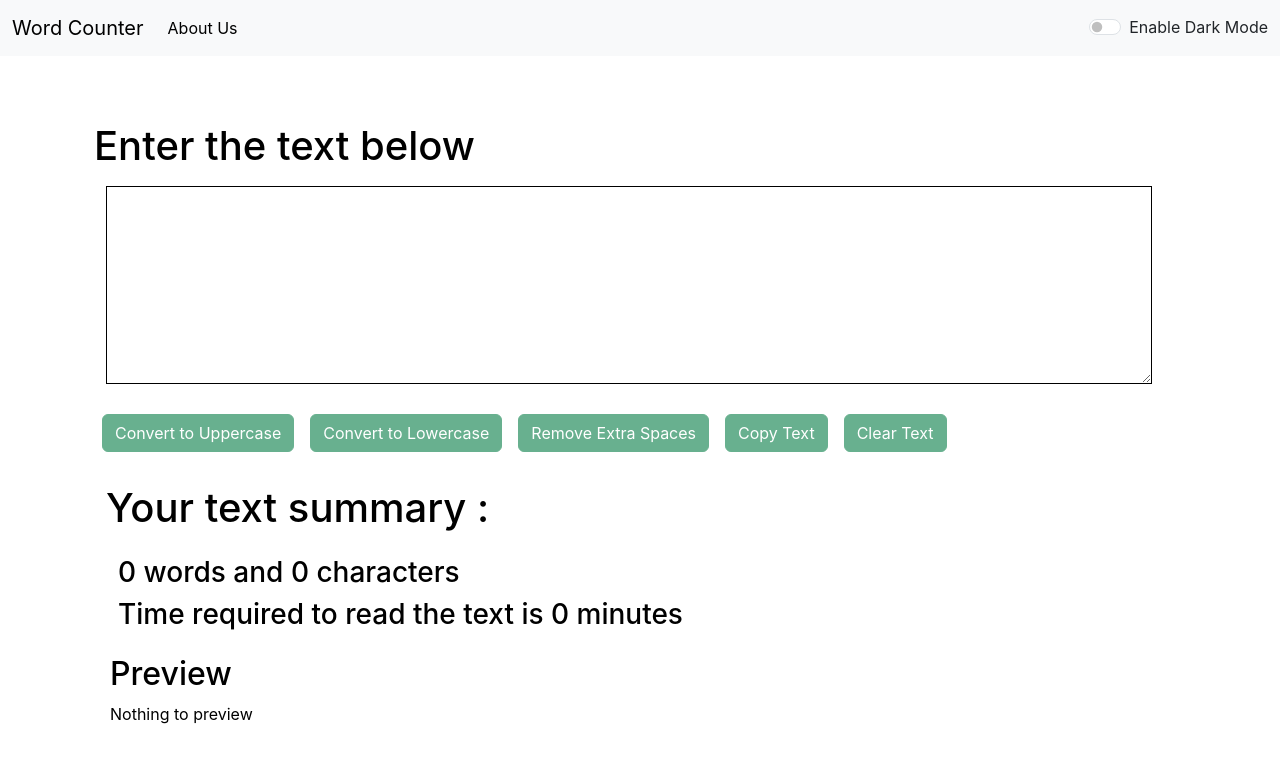
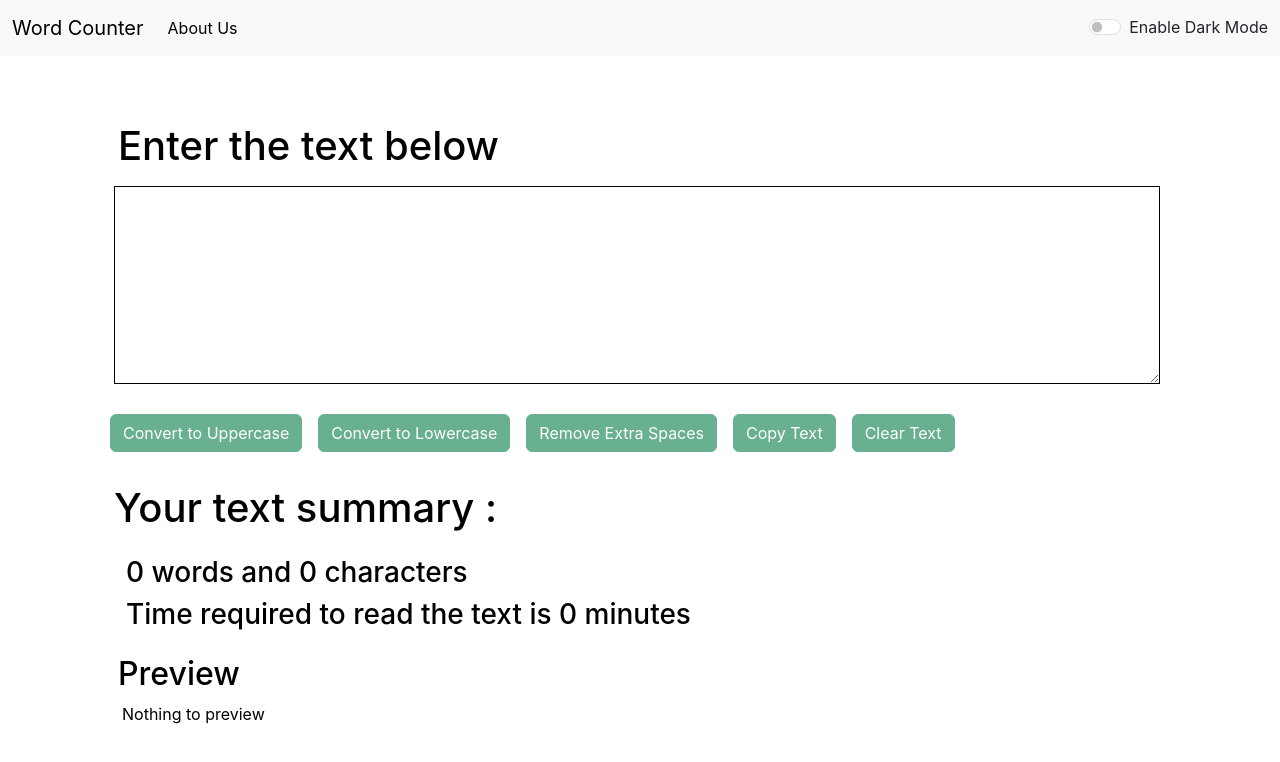
Before and after one commit to Saruu1/WordCounterApp, a React (Create React App) app: page / in a window 1280 px wide. Shown: the top 762 px of the page. Built offline with nearby package versions, Linux system fonts and the light colour scheme.

Commit message:
change in spacing

```diff
--- a/src/Components/About.js
+++ b/src/Components/About.js
@@ -1,4 +1,4 @@
-import React, {useState} from 'react'
+import React from 'react'
 
 export default function About (props) {
 
--- a/src/Components/Textbox.js
+++ b/src/Components/Textbox.js
@@ -59,8 +59,8 @@ export default function Textbox(props) {
    const[text, setText] = useState('');
    // setText("welcome"); // correct way to change the text
     return (
-        <div className="container" style ={{color:props.mode===`light`?`black`:`white`}}>
-           <h1> {props.heading} </h1>
+        <div className="container mx-2" style ={{color:props.mode===`light`?`black`:`white`}}>
+          <div className="container mx-1"><h1> {props.heading} </h1> </div>
 
         <div className="container my-3">
       <textarea name="mybox" id="fm" cols="100" rows="8" onChange={handleOnchange} style={{backgroundColor:props.mode===`light`?`white`:`#0c2a39`,color:props.mode===`light`?`black`:`white`,border:props.mode==='light'?'1px solid black':'1px solid white'}} value={text}></textarea>
@@ -84,7 +84,7 @@ export default function Textbox(props) {
         </div>
       </div>
       <h2 className='container mx-1'>Preview</h2>
-      <p className='container mx-1'>{text.length>0?text:"Nothing to preview"}</p>
+      <p className='container mx-2'>{text.length>0?text:"Nothing to preview"}</p>
 
 
       </div>
```
